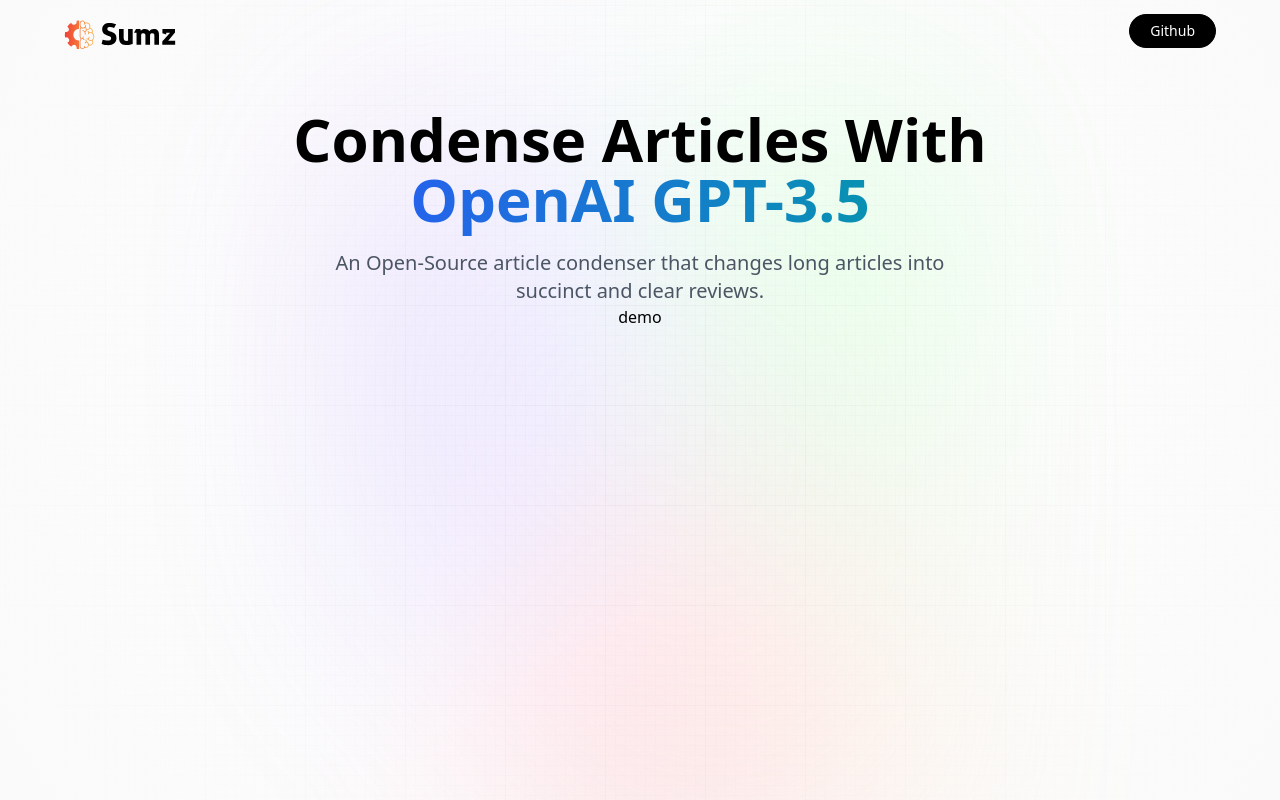
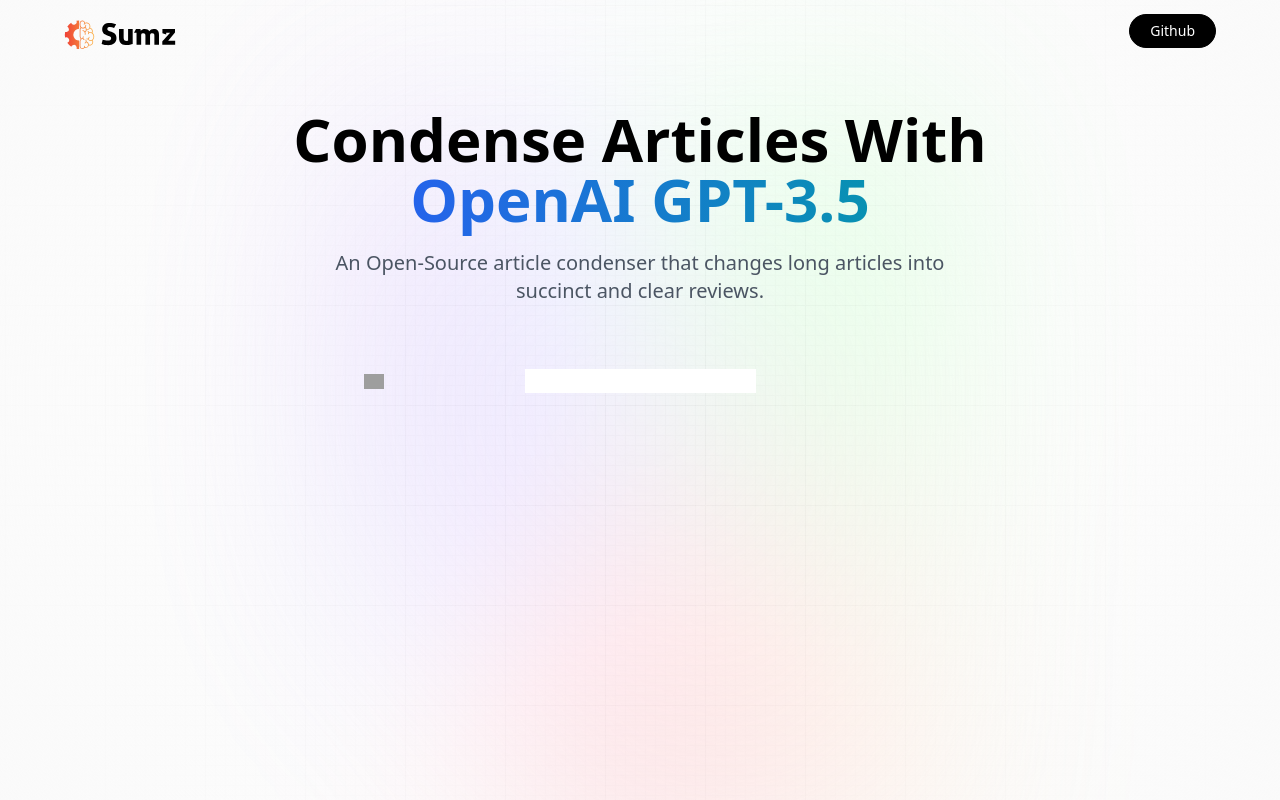
Before and after one commit to marshaweru/mbrija, a React (Vite) app: page / in a window 1280 px wide. Built offline with nearby package versions, Linux system fonts and the light colour scheme; grey boxes are pictures that could not be loaded; a web font is replaced by a local one.

Commit message:
Input where all logic will be connected

```diff
--- a/src/components/demo.jsx
+++ b/src/components/demo.jsx
@@ -1,8 +1,19 @@
-import React from 'react'
+import { useState, useEffect } from "react";
+
+import { copy, linkIcon, loader, tick } from '../assets';
 
 const demo = () => {
   return (
-    <div>demo</div>
+    <section className="mt-16 w-full max-w-xl">
+      {/*search*/}
+      <div className="flex flex-col w-full gap-2">
+        <form className="relative flex justify-center items-center" onSubmit={() =>{}}>
+          <img src="linkIcon" alt="link_icon" className="absolute left-0 my-2 ml-3 w-5"/>
+          <input type="text" />
+        </form>
+      </div>
+
+    </section>
   )
 }
 
```
